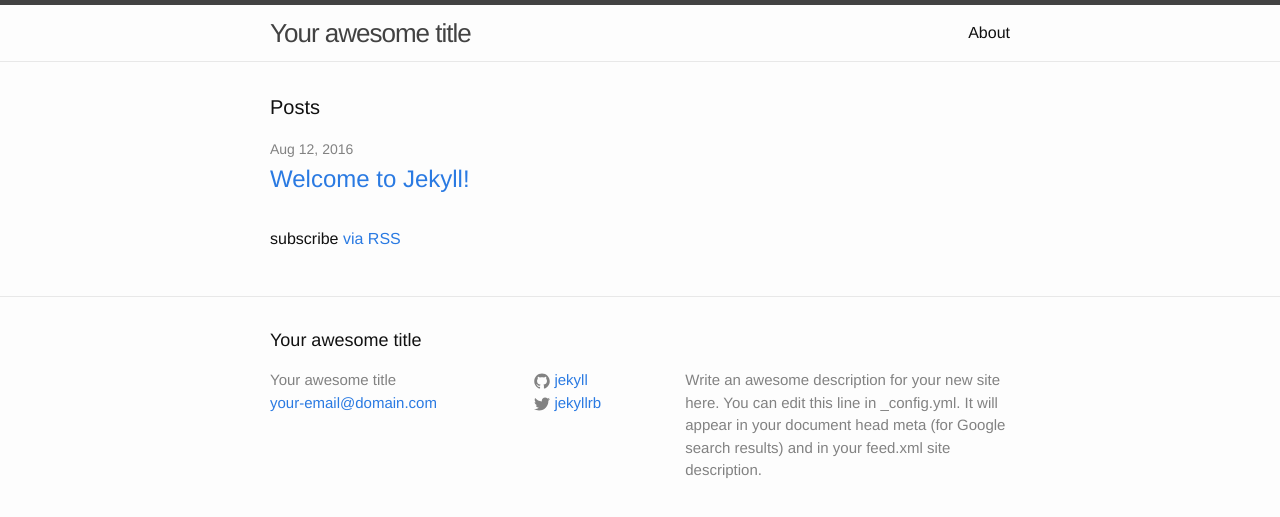
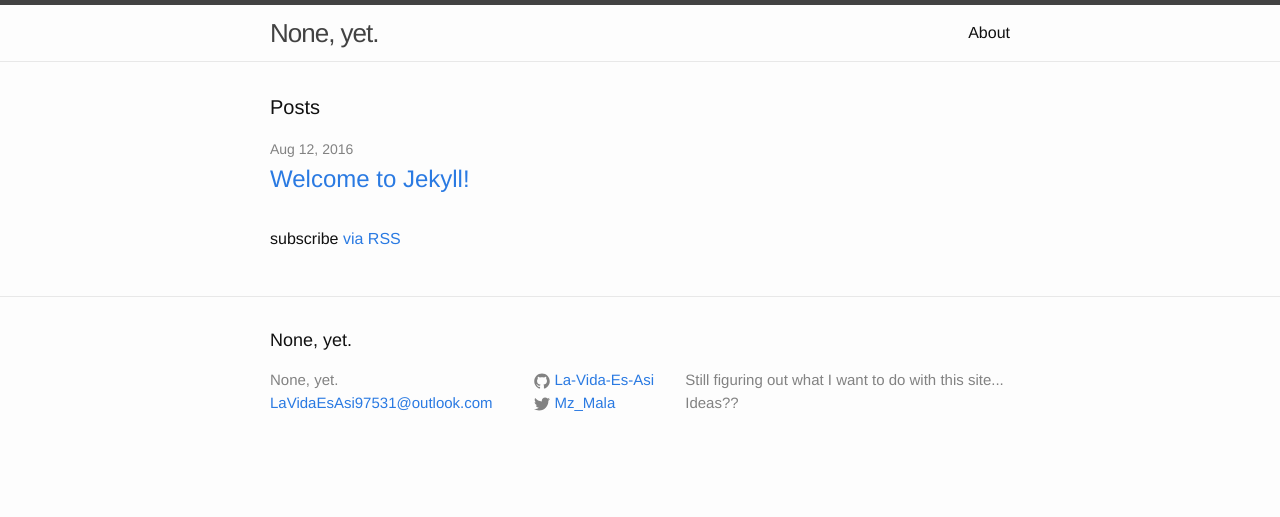
Before and after one commit to La-Vida-Es-Asi/La-Vida-Es-Asi.github.io, a Jekyll site: the page built from index.html, in a window 1280 px wide. Shown: the top 517 px of the page. Built offline with Jekyll 4.4.1, drawn with Linux system fonts in a browser that asks for light colours.

Commit message:
Update_config.yml
Just changing from the generic stuff.

```diff
--- a/_config.yml
+++ b/_config.yml
@@ -6,16 +6,14 @@
 # 'jekyll serve'. If you change this file, please restart the server process.
 
 # Site settings
-title: Your awesome title
-email: your-email@domain.com
+title: None, yet.
+email: LaVidaEsAsi97531@outlook.com
 description: > # this means to ignore newlines until "baseurl:"
-  Write an awesome description for your new site here. You can edit this
-  line in _config.yml. It will appear in your document head meta (for
-  Google search results) and in your feed.xml site description.
+  Still figuring out what I want to do with this site...  Ideas??
 baseurl: "" # the subpath of your site, e.g. /blog
 url: "http://yourdomain.com" # the base hostname & protocol for your site
-twitter_username: jekyllrb
-github_username:  jekyll
+twitter_username: Mz_Mala
+github_username:  La-Vida-Es-Asi
 
 # Build settings
 markdown: kramdown
```
